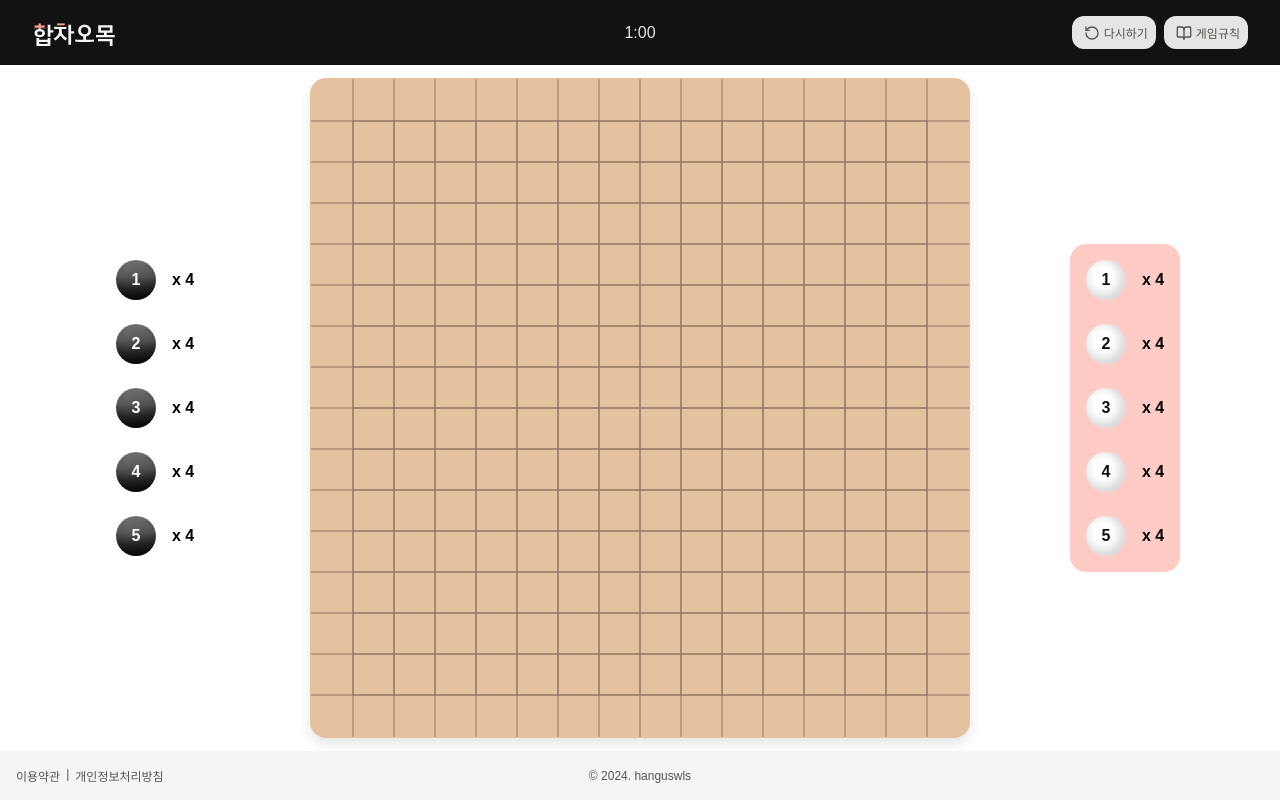
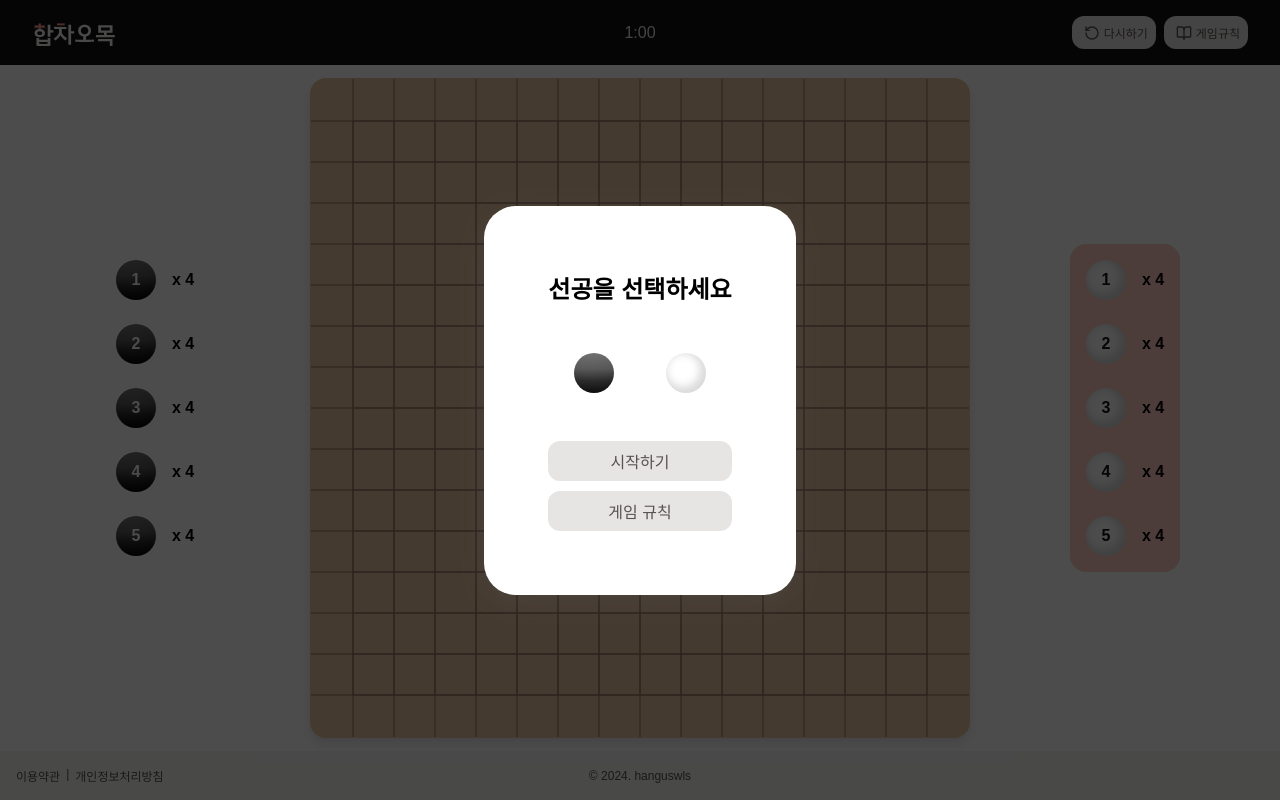
Before and after one commit to hanguswls/sum-diff-gomoku, a React (Vite) app: page / in a window 1280 px wide. Built offline with nearby package versions, Linux system fonts and the light colour scheme.

Commit message:
feat: integrate StartGameModal into Game page

```diff
--- a/src/pages/game/Game.tsx
+++ b/src/pages/game/Game.tsx
@@ -1,17 +1,20 @@
 import Board from "../../components/game/board/Board";
 import MouseFollowingStone from "../../components/game/stone/MouseFollowingStone";
 import StoneContainer from "../../components/game/stone/StoneContainer";
+import StartGameModal from "../../components/modal/StartGameModal";
 import { GameContainer } from "./Game.styles";
 
 function Game() {
-
   return (
+    <>
+      <StartGameModal />
       <GameContainer>
         <StoneContainer color='black' />
         <Board />
         <StoneContainer color='white' />
         <MouseFollowingStone />
       </GameContainer>
+    </>
   )
 }
 
```
Lines whose indentation alone changed are shown as unchanged.
